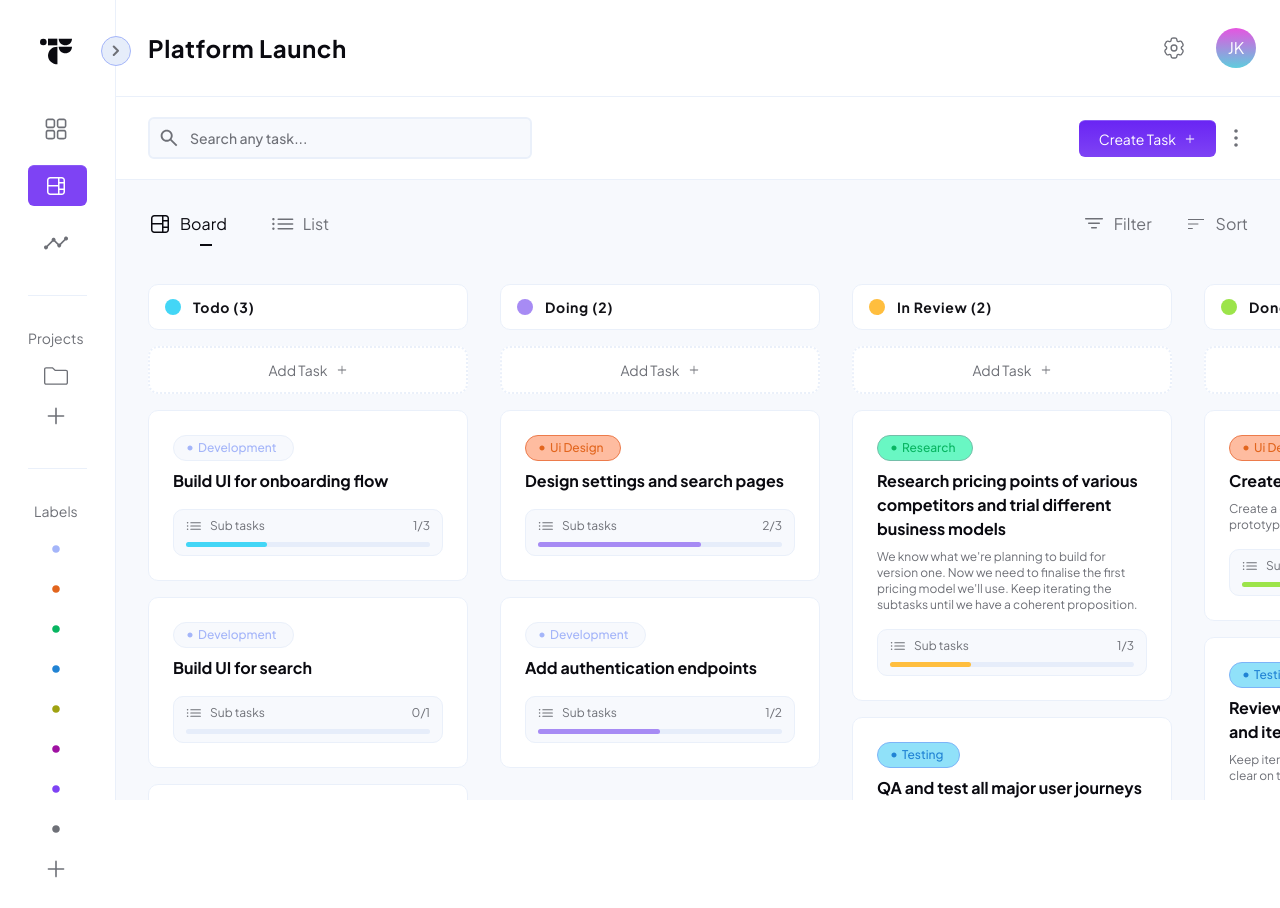
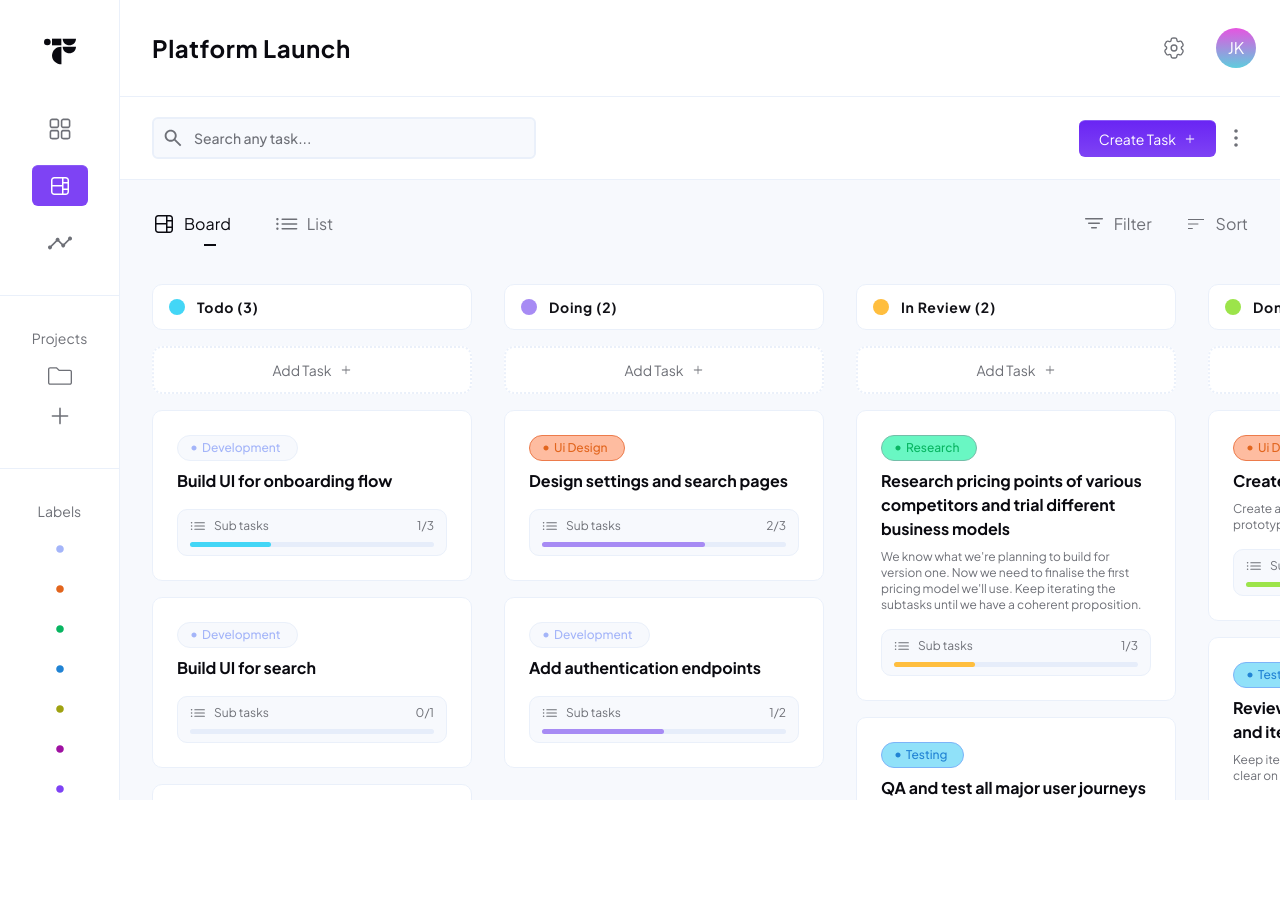
Before and after one commit to jkellerman/TaskFlow, a Next.js app: page /board in a window 1280 px wide. Shown: the top 908 px of the page. After the commit the page ends 800 px from the top, so only its background shows below. Built offline with nearby package versions, Linux system fonts and the light colour scheme.

Commit message:
refactor: restyle ui for sidebar
remove width transition and use thinner sidebar with tooltips

```diff
--- a/components/sidebar/index.tsx
+++ b/components/sidebar/index.tsx
@@ -1,61 +1,31 @@
 "use client";
 
-import { useState } from "react";
+import * as Separator from "@radix-ui/react-separator";
 
-import * as Separator from "@radix-ui/react-separator";
-import clsx from "clsx";
-
-import Icons from "../icons";
 import Logo from "../logo";
 import Labels from "./labels";
 import NavLinks from "./nav-links";
 import Projects from "./projects";
 
 export default function SideNav() {
-	const [isExpanded, setIsExpanded] = useState(false);
-
-	const handleClick = () => {
-		setIsExpanded((prev) => !prev);
-	};
 	return (
-		<div className="relative border-r border-border bg-white transition-colors dark:bg-tertiary-darker">
-			<button
-				onClick={handleClick}
-				className={clsx(
-					"absolute -right-4 top-9 z-10 hidden h-[30px] w-[30px] items-center justify-center rounded-full border border-secondary-darker bg-secondary-medium transition-colors hover:border-primary hover:bg-secondary-darker hover:text-tertiary-darker hover:transition-colors dark:border-text dark:bg-tertiary-darker dark:hover:bg-tertiary-lighter dark:hover:text-white lg:flex",
-					{
-						"rotate-180 transition-transform duration-500": !isExpanded,
-					}
-				)}
-			>
-				<Icons icon="ChevronLeft" />
-			</button>
-			<div className={`relative  p-7 pt-9 transition-width duration-500  ${isExpanded ? "w-60" : " w-[115px]"}`}>
-				<div className="mb-10 flex items-center gap-x-4">
-					<div className="pl-3 text-tertiary-darker dark:text-white">
+		<div className="flex w-[120px] min-w-[120px] flex-col items-center overflow-y-scroll border-r border-border bg-white py-9 transition-colors dark:bg-tertiary-darker">
+			<div className="mb-10 text-tertiary-darker dark:text-white">
 				<Logo className="h-8 w-8" />
 			</div>
-
-					<span
-						className={`origin-left text-xl font-bold text-tertiary-darker transition-transform duration-500 dark:text-white ${!isExpanded && "scale-0"}`}
-					>
-						TaskFlow
-					</span>
-				</div>
-				<NavLinks isExpanded={isExpanded} />
+			<NavLinks />
 			<Separator.Root
 				decorative
 				orientation="horizontal"
-					className="my-8 h-[1px] w-full bg-border transition-colors"
+				className="my-8 min-h-[1px] w-full bg-border transition-colors"
 			/>
-				<Projects isExpanded={isExpanded} />
+			<Projects />
 			<Separator.Root
 				decorative
 				orientation="horizontal"
-					className="my-8 h-[1px] w-full bg-border transition-colors"
+				className="my-8 min-h-[1px] w-full bg-border transition-colors"
 			/>
-				<Labels isExpanded={isExpanded} />
-			</div>
+			<Labels />
 		</div>
 	);
 }
--- a/components/sidebar/labels.tsx
+++ b/components/sidebar/labels.tsx
@@ -1,3 +1,4 @@
+import { Tooltip, TooltipArrow, TooltipContent, TooltipProvider, TooltipTrigger } from "@radix-ui/react-tooltip";
 import clsx from "clsx";
 
 import Icons from "../icons";
@@ -14,18 +15,14 @@ const boardLabels = [
 	{ name: "anon", color: "octonary" },
 ];
 
-interface LabelsProps {
-	isExpanded: boolean;
-}
-
-export default function Labels({ isExpanded }: LabelsProps) {
+export default function Labels() {
 	return (
 		<div>
 			<h2 className=" mb-2 whitespace-nowrap pl-[6px] text-sm">Labels</h2>
 			<ul>
 				{boardLabels.map((label, i) => (
-					<li key={i} className="flex items-center ">
-						<div className="flex max-w-[190px] items-center gap-x-3 px-4 py-2">
+					<li key={i}>
+						<div className="max-w-[190px] items-center px-4 py-2">
 							<span
 								className={clsx(" min-h-6 min-w-6 ", {
 									"text-label-fg": !label.color || label.color === "default",
@@ -40,26 +37,24 @@ export default function Labels({ isExpanded }: LabelsProps) {
 							>
 								<Icons icon="Dot" className="h-6 w-6" />
 							</span>
-
-							<span
-								className={`text-tertiary-dark w-full origin-left truncate font-medium capitalize transition-transform duration-500  ${!isExpanded && "scale-0"}`}
-							>
-								{label.name}
-							</span>
 						</div>
 					</li>
 				))}
 			</ul>
-			<Button className="gap-x-3" variant="ghost" size="md">
-				<span className="min-h-6 min-w-6">
-					<Icons icon="Plus" className="h-6 w-6" />
-				</span>
-				<span
-					className={`text-tertiary-dark origin-left truncate  font-medium transition-transform duration-500  ${!isExpanded && "scale-0"}`}
-				>
-					Create New
-				</span>
-			</Button>
+			<TooltipProvider>
+				<Tooltip delayDuration={700}>
+					<TooltipTrigger asChild>
+						<Button className="text-base" variant="ghost" size="md">
+							<Icons icon="Plus" className=" h-6 w-6 " />
+						</Button>
+					</TooltipTrigger>
+
+					<TooltipContent className="rounded-md bg-tertiary-darker p-2 text-xs text-white dark:bg-white dark:text-tertiary-lighter">
+						Create new label
+						<TooltipArrow className=" fill-tertiary-darker dark:fill-white" />
+					</TooltipContent>
+				</Tooltip>
+			</TooltipProvider>
 		</div>
 	);
 }
--- a/components/sidebar/nav-links.tsx
+++ b/components/sidebar/nav-links.tsx
@@ -1,15 +1,10 @@
-"use client";
-
 import Link from "next/link";
 import { usePathname } from "next/navigation";
 
 import clsx from "clsx";
 
 import Icons from "../icons";
-
-interface NavLinksProps {
-	isExpanded: boolean;
-}
+import { Tooltip, TooltipContent, TooltipPortal, TooltipProvider, TooltipTrigger } from "../ui/tooltip";
 
 const Links = [
 	{ name: "Workspace", href: "/workspace", icon: "Dashboard" as const },
@@ -17,16 +12,18 @@ const Links = [
 	{ name: "Insights", href: "/insights", icon: "Analytics" as const },
 ];
 
-export default function NavLinks({ isExpanded }: NavLinksProps) {
+export default function NavLinks() {
 	const pathname = usePathname();
 
 	return (
 		<nav>
 			<ul className="text-text">
 				{Links.map((link, i) => (
+					<TooltipProvider key={i}>
+						<Tooltip delayDuration={150}>
+							<TooltipTrigger asChild>
 								<li
-						key={i}
-						className={clsx(`relative mb-4 flex items-center rounded-md`, {
+									className={clsx(`mb-4 rounded-md last:mb-0`, {
 										"border-t border-primary-lighter bg-primary text-primary-foreground transition-colors dark:border-tertiary-lighter dark:bg-tertiary-medium dark:text-white":
 											pathname === link.href,
 										"border-t border-transparent hover:bg-secondary-medium hover:text-primary hover:transition-colors hover:duration-300 dark:hover:bg-tertiary-lighter dark:hover:text-white":
@@ -35,16 +32,23 @@ export default function NavLinks({ isExpanded }: NavLinksProps) {
 								>
 									<Link
 										href={link.href}
-							className="flex items-center gap-x-3 px-4 py-2 after:absolute after:h-full after:w-full after:content-['']"
+										className="relative flex items-center justify-center px-4 py-2 after:absolute after:h-full after:w-full after:content-['']"
 									>
 										<Icons icon={link.icon} className="h-6 w-6" />
-							<span
-								className={`text-tertiary-dark origin-left font-medium transition-transform duration-500  ${!isExpanded && "scale-0"}`}
+									</Link>
+								</li>
+							</TooltipTrigger>
+							<TooltipPortal>
+								<TooltipContent
+									side="right"
+									sideOffset={10}
+									className="animate-enter rounded-md bg-tertiary-lighter px-4 py-1 text-white dark:bg-white dark:text-tertiary-darker"
 								>
 									{link.name}
-							</span>
-						</Link>
-					</li>
+								</TooltipContent>
+							</TooltipPortal>
+						</Tooltip>
+					</TooltipProvider>
 				))}
 			</ul>
 		</nav>
--- a/components/sidebar/projects.tsx
+++ b/components/sidebar/projects.tsx
@@ -2,53 +2,54 @@ import Link from "next/link";
 
 import Icons from "../icons";
 import { Button } from "../ui/button";
-
-interface ProjectsProps {
-	isExpanded: boolean;
-}
+import { Tooltip, TooltipArrow, TooltipContent, TooltipPortal, TooltipProvider, TooltipTrigger } from "../ui/tooltip";
 
 const projects = [{ name: "platform launch" }];
 
-export default function Projects({ isExpanded }: ProjectsProps) {
+export default function Projects() {
 	return (
 		<>
 			<h2 className=" mb-2 text-sm">Projects</h2>
 			<ul>
 				{projects.map((project, i) => (
-					<li
-						key={i}
-						className="relative flex items-center rounded-md hover:text-tertiary-darker hover:transition-colors dark:hover:text-white"
-					>
-						<Button asChild variant="ghost" size="md">
-							<Link
-								href={`board/${project.name}`}
-								className="gap-x-3 after:absolute after:h-full after:w-full after:content-['']"
-							>
-								<span className="min-h-6 min-w-6">
-									<Icons icon="Folder" className="h-6 w-6" />
-								</span>
-
-								<span
-									className={`text-tertiary-dark w-full origin-left  truncate font-medium capitalize
-								transition-transform duration-500  dark:hover:text-white ${!isExpanded && "scale-0"}`}
+					<TooltipProvider key={i}>
+						<Tooltip delayDuration={150}>
+							<TooltipTrigger asChild>
+								<li className="hover:text-tertiary-darker hover:transition-colors dark:hover:text-white">
+									<Button asChild variant="ghost" size="md">
+										<Link href={`board/${project.name}`}>
+											<Icons icon="Folder" className="h-6 w-6" />
+										</Link>
+									</Button>
+								</li>
+							</TooltipTrigger>
+							<TooltipPortal>
+								<TooltipContent
+									side="right"
+									sideOffset={4}
+									className="animate-enter rounded-md bg-tertiary-lighter px-4 py-1 capitalize text-white dark:bg-white dark:text-tertiary-darker"
 								>
 									{project.name}
-								</span>
-							</Link>
-						</Button>
-					</li>
+								</TooltipContent>
+							</TooltipPortal>
+						</Tooltip>
+					</TooltipProvider>
 				))}
 			</ul>
-			<Button className="gap-x-3 text-base" variant="ghost" size="md">
-				<span className="min-h-6 min-w-6">
-					<Icons icon="Plus" className=" h-6 w-6 " />
-				</span>
-				<span
-					className={`text-tertiary-dark origin-left truncate  font-medium transition-transform duration-500  ${!isExpanded && "scale-0"}`}
-				>
-					Create New
-				</span>
-			</Button>
+			<TooltipProvider>
+				<Tooltip delayDuration={700}>
+					<TooltipTrigger asChild>
+						<Button className="text-base" variant="ghost" size="md">
+							<Icons icon="Plus" className=" h-6 w-6 " />
+						</Button>
+					</TooltipTrigger>
+
+					<TooltipContent className="rounded-md bg-tertiary-darker p-2 text-xs text-white dark:bg-white dark:text-tertiary-lighter">
+						Create new project
+						<TooltipArrow className=" fill-tertiary-darker dark:fill-white" />
+					</TooltipContent>
+				</Tooltip>
+			</TooltipProvider>
 		</>
 	);
 }
```
Lines whose indentation alone changed are shown as unchanged.
